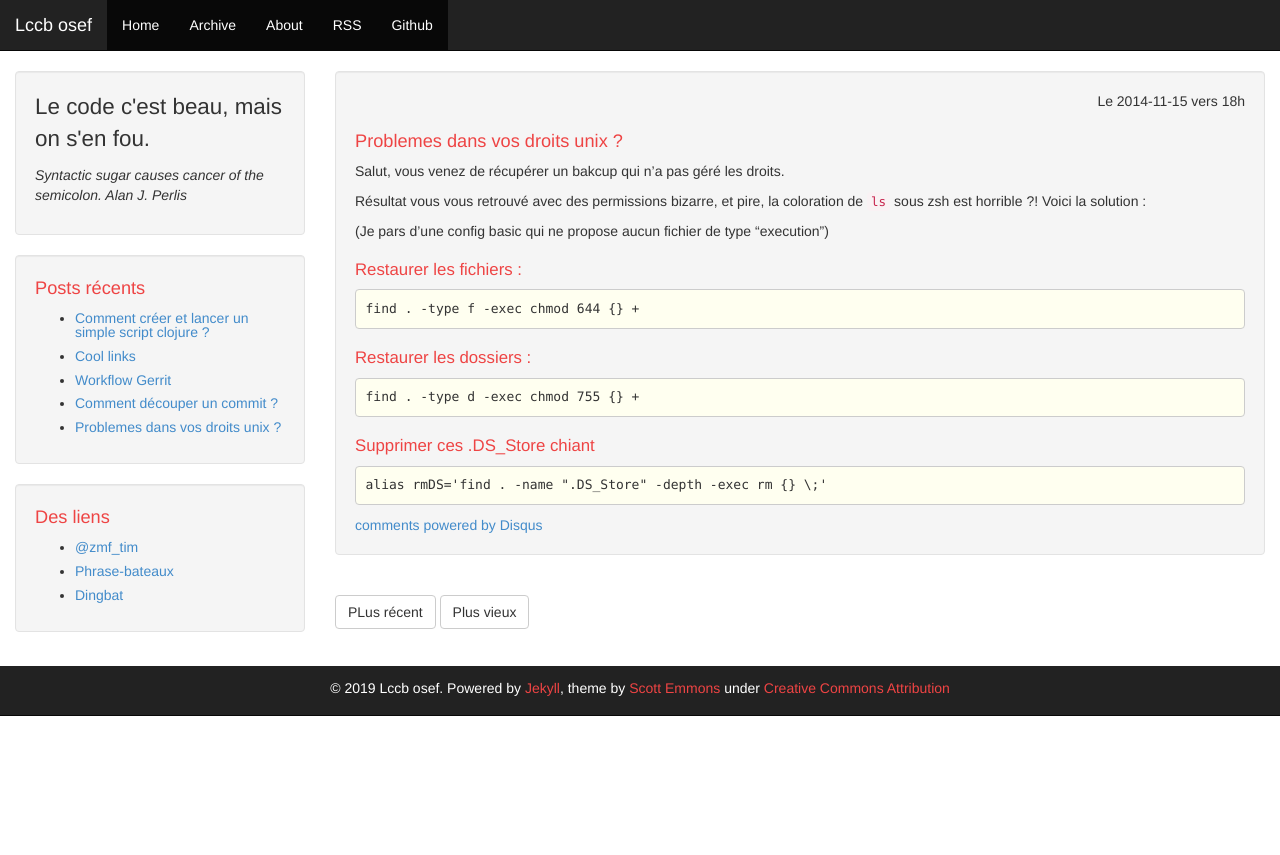
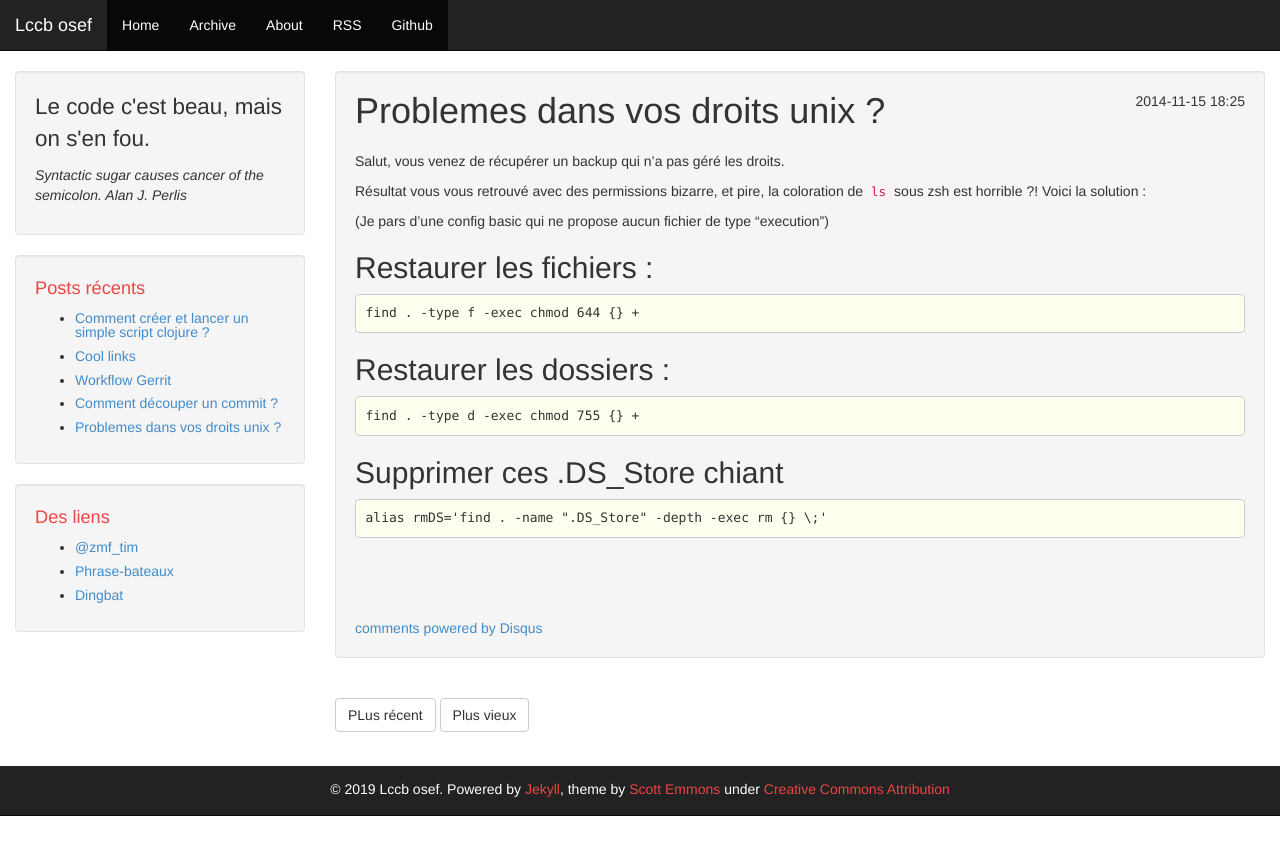
Before and after one commit to Hettomei/Hettomei.github.io, a Jekyll site: the page built from _posts/2014-12-1-restore-basic-file-permission.md, in a window 1280 px wide. Shown: the top 855 px of the page. Built offline with Jekyll 4.4.1, drawn with Linux system fonts in a browser that asks for light colours; comment, search, counter and statistics services are not loaded.

Commit message:
Better css

````diff
--- a/_layouts/post.html
+++ b/_layouts/post.html
@@ -13,8 +13,15 @@
         <div class="col-sm-8 col-md-9">
           <div class="article">
             <div class="well">
-              <p class="text-right">Le {{ page.date | date: "%Y-%m-%d vers %Hh" }}</p>
-              <h1>{{ page.title }}</h1>
+              <div class="row">
+                <div class="col-xs-10">
+                  <h1 class="page-title">{{ page.title }}</h1>
+                </div>
+                <div class="col-xs-2">
+                  <p class="text-right">{{ page.date | date: "%Y-%m-%d %H:%M" }}</p>
+                </div>
+              </div>
+
               <div class="post-content">
                 {{ content }}
               </div>
--- a/_posts/2014-12-1-restore-basic-file-permission.md
+++ b/_posts/2014-12-1-restore-basic-file-permission.md
@@ -5,7 +5,7 @@ date: 2014-11-15 18:25:06 UTC
 comments: true
 ---
 
-Salut, vous venez de récupérer un bakcup qui n'a pas géré les droits.
+Salut, vous venez de récupérer un backup qui n'a pas géré les droits.
 
 Résultat vous vous retrouvé avec des permissions bizarre, et pire, la coloration
 de ```ls``` sous zsh est horrible ?! Voici la solution :
--- a/css/theme.css
+++ b/css/theme.css
@@ -42,16 +42,6 @@ footer nav.navbar p{
   margin: 0;
 }
 
-.well h1 {
-  color: #ee4444;
-  font-size: 1.3em;
-}
-
-.well h2 {
-  color: #ee4444;
-  font-size: 1.2em;
-}
-
 .author {
   color: #ee4444;
 }
@@ -74,3 +64,13 @@ footer nav.navbar p{
 .highlight pre * {
   white-space: pre;
 }
+
+/* Not from original theme */
+h1.page-title {
+  margin-top: 0;
+  margin-bottom: 20px;
+}
+
+.post-content {
+  margin-bottom: 80px;
+}
````
Also changed, not shown: index.html (+9 -2 lines).
